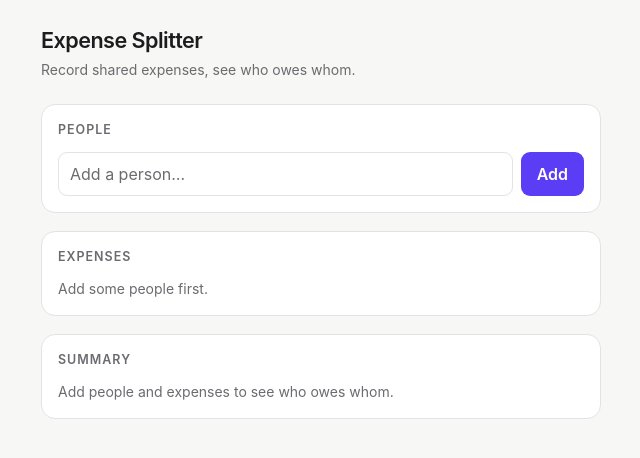
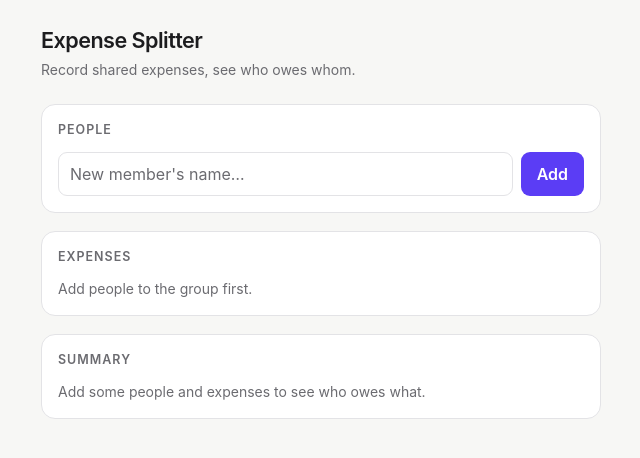
Before and after one commit to NagareNegishi/expense-splitter, a React (Vite) app: page / in a window 1280 px wide. Shown: the top 458 px of the page, without its empty margins (319-959 px from the left). Built offline with nearby package versions, Linux system fonts and the light colour scheme.

Commit message:
inprove text #4

```diff
--- a/src/components/ExpenseList.tsx
+++ b/src/components/ExpenseList.tsx
@@ -329,7 +329,7 @@ export function ExpenseList() {
           />
         </div>
       ) : (
-        <p className="mt-3 text-sm text-muted">Add some people first.</p>
+        <p className="mt-3 text-sm text-muted">Add people to the group first.</p>
       )}
     </section>
   )
--- a/src/components/PeopleList.tsx
+++ b/src/components/PeopleList.tsx
@@ -15,27 +15,44 @@ function filterName(value: string): string {
 export function PeopleList() {
   const { state, dispatch } = useAppContext()
   const [newName, setNewName] = useState('')
+  const [addError, setAddError] = useState<string | null>(null)
   const [editingId, setEditingId] = useState<string | null>(null)
   const [editName, setEditName] = useState('')
+  const [editError, setEditError] = useState<string | null>(null)
   // null = no dialog; set to the person's id to show the "can't remove" modal
   const [blockedId, setBlockedId] = useState<string | null>(null)
 
   function addPerson() {
     const name = capitalize(newName.trim())
     if (!name) return
+    if (state.people.some(p => p.name.toLowerCase() === name.toLowerCase())) {
+      setAddError(`${name} is already in the group — try adding a last name or nickname.`)
+      return
+    }
     dispatch({ type: 'ADD_PERSON', person: { id: crypto.randomUUID(), name } })
     setNewName('')
+    setAddError(null)
   }
 
   function startEdit(person: Person) {
     setEditingId(person.id)
     setEditName(person.name)
+    setEditError(null)
   }
 
   function commitEdit(id: string) {
     const name = capitalize(editName.trim())
-    if (name) dispatch({ type: 'EDIT_PERSON', id, name })
+    if (!name) {
       setEditingId(null)
+      return
+    }
+    if (state.people.some(p => p.id !== id && p.name.toLowerCase() === name.toLowerCase())) {
+      setEditError(`${name} is already in the group — try a last name or nickname.`)
+      return
+    }
+    dispatch({ type: 'EDIT_PERSON', id, name })
+    setEditingId(null)
+    setEditError(null)
   }
 
   function tryRemove(id: string) {
@@ -63,23 +80,29 @@ export function PeopleList() {
           <div
             key={person.id}
             // Omit bottom border on the last row so it doesn't double up with the add-field's top margin
-            className={`flex items-center gap-[10px] py-[9px] ${
+            // items-start when editing so the buttons stay at the top if an error message extends the row
+            className={`flex gap-[10px] py-[9px] ${editingId === person.id ? 'items-start' : 'items-center'} ${
               i < state.people.length - 1 ? 'border-b border-line' : ''
             }`}
           >
             {/* min-w-0: flex children won't shrink below content width without this */}
             <div className="min-w-0 flex-1">
               {editingId === person.id ? (
+                <>
                   <input
                     className="w-full rounded-[9px] border border-line px-[11px] py-[7px] text-ink focus:outline-none focus:ring-2 focus:ring-accent"
                     value={editName}
-                  onChange={e => setEditName(filterName(e.target.value))}
+                    onChange={e => { setEditName(filterName(e.target.value)); setEditError(null) }}
                     onKeyDown={e => {
                       if (e.key === 'Enter') commitEdit(person.id)
-                    if (e.key === 'Escape') setEditingId(null)
+                      if (e.key === 'Escape') { setEditingId(null); setEditError(null) }
                     }}
                     autoFocus
                   />
+                  {editError && (
+                    <p className="mt-[6px] text-[0.8rem] text-owes">{editError}</p>
+                  )}
+                </>
               ) : (
                 <div className="font-medium text-ink">{person.name}</div>
               )}
@@ -95,7 +118,7 @@ export function PeopleList() {
                 </button>
                 <button
                   className="rounded-[8px] border border-line bg-[#fafafa] px-3 py-1 text-sm text-muted hover:bg-[#f0f0f0]"
-                  onClick={() => setEditingId(null)}
+                  onClick={() => { setEditingId(null); setEditError(null) }}
                 >
                   Cancel
                 </button>
@@ -121,12 +144,13 @@ export function PeopleList() {
           </div>
         ))}
 
-        <div className="mt-3 flex gap-2">
+        <div className="mt-3">
+          <div className="flex gap-2">
             <input
               className="w-full rounded-[9px] border border-line px-[11px] py-[9px] text-ink placeholder:text-muted focus:outline-none focus:ring-2 focus:ring-accent"
-            placeholder="Add a person…"
+              placeholder="New member's name…"
               value={newName}
-            onChange={e => setNewName(filterName(e.target.value))}
+              onChange={e => { setNewName(filterName(e.target.value)); setAddError(null) }}
               onKeyDown={e => e.key === 'Enter' && addPerson()}
             />
             <button
@@ -136,6 +160,10 @@ export function PeopleList() {
               Add
             </button>
           </div>
+          {addError && (
+            <p className="mt-[6px] text-[0.8rem] text-owes">{addError}</p>
+          )}
+        </div>
       </section>
 
       {/* Modal: rendered outside the card so it can cover the full viewport */}
@@ -143,11 +171,11 @@ export function PeopleList() {
         <div className="fixed inset-0 z-10 flex items-center justify-center bg-black/40 p-4">
           <div className="w-full max-w-sm rounded-[14px] bg-white p-6 shadow-lg">
             <h3 className="mb-2 mt-0 font-semibold text-ink">
-              Can't remove {blockedPerson.name}
+              Can't remove {blockedPerson.name} yet
             </h3>
             <p className="mb-4 text-sm text-muted">
-              {blockedPerson.name} is referenced in one or more expenses. Delete those
-              expenses first, then remove this person.
+              {blockedPerson.name} is linked to one or more expenses. Remove those
+              expenses first, then you can remove {blockedPerson.name}.
             </p>
             <button
               className="w-full rounded-[9px] bg-accent py-[9px] font-semibold text-white hover:brightness-105"
--- a/src/components/Summary.tsx
+++ b/src/components/Summary.tsx
@@ -27,7 +27,7 @@ export function Summary() {
         <h2 className="mb-3 mt-0 text-[0.78rem] font-semibold uppercase tracking-[0.08em] text-muted">
           Summary
         </h2>
-        <p className="text-sm text-muted">Add people and expenses to see who owes whom.</p>
+        <p className="text-sm text-muted">Add some people and expenses to see who owes what.</p>
       </section>
     )
   }
```
Lines whose indentation alone changed are shown as unchanged.
